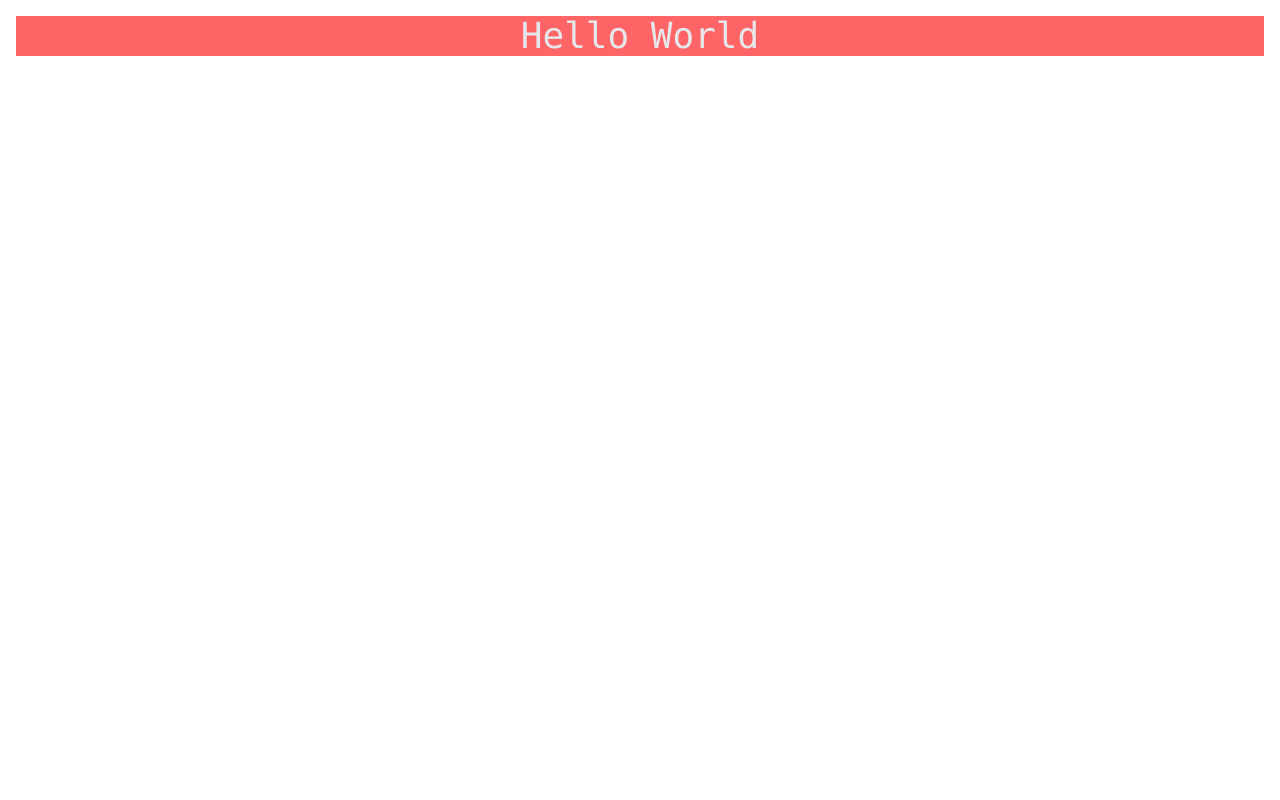
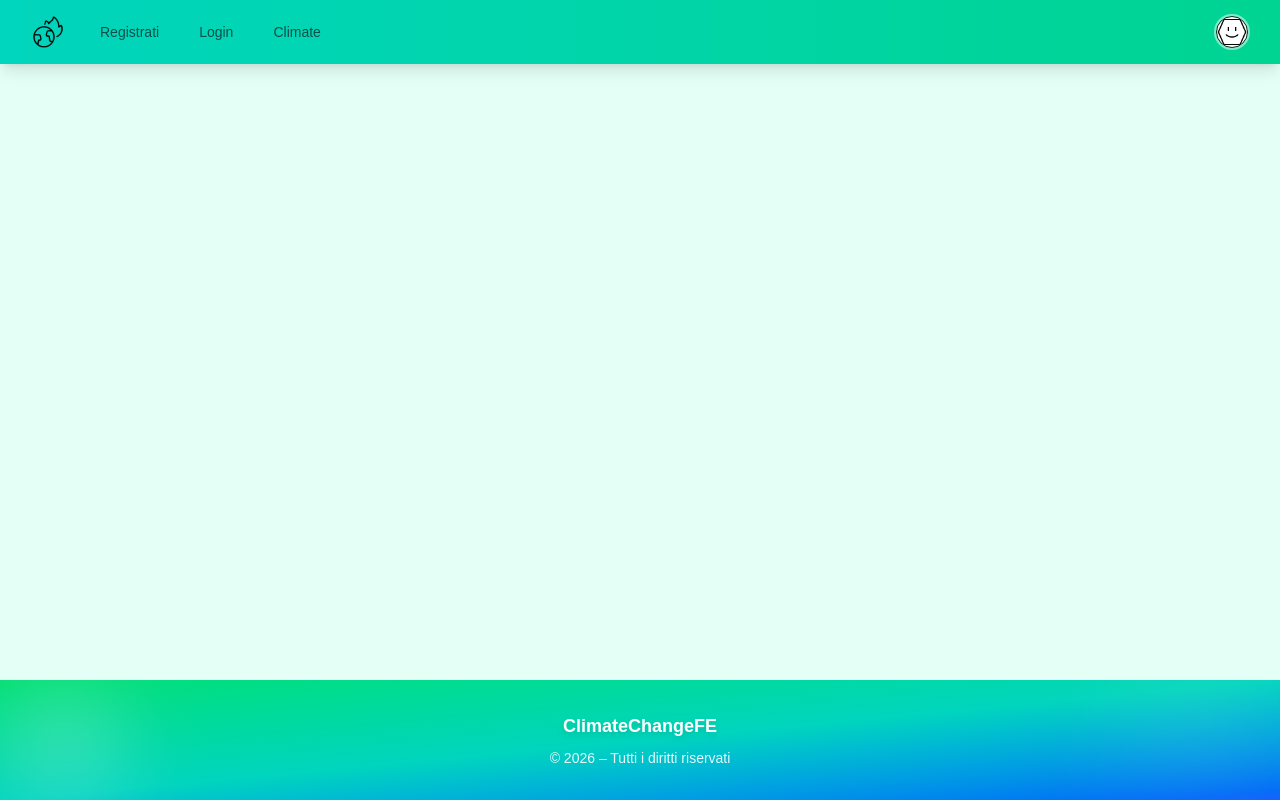
Before and after one commit to alessandraciccone/ClimateChangeFE, a React (Vite) app: page / in a window 1280 px wide. Built offline with nearby package versions, Linux system fonts and the light colour scheme.

Commit message:
adds navBar and fotter

```diff
--- a/src/App.css
+++ b/src/App.css
@@ -0,0 +1,19 @@
+html,body{
+  margin:0;
+  padding:0;
+  font-family:Arial, Helvetica, sans-serif;
+  width: 100%;
+  height: 100%;
+  min-height: 100vh;
+  background-color: rgb(227, 255, 246);
+}
+
+#root {
+  min-height: 100vh;
+  display: flex;
+  flex-direction: column;
+}
+
+.app-content {
+  flex: 1;
+}
--- a/src/App.jsx
+++ b/src/App.jsx
@@ -1,12 +1,15 @@
 import "./App.css";
+import NavBar from "./component/NavBar";
+import Footer from "./component/Footer";
 
 function App() {
   return (
-    <>
-      <h2 className="bg-red-400 font-mono text-4xl text-gray-200 m-4 text-center">
-        Hello World
-      </h2>
-    </>
+    <div className="min-h-screen flex flex-col">
+      <NavBar />
+      {/* Main content would go here */}
+      <main className="flex-1">{/* Il tuo contenuto principale va qui */}</main>
+      <Footer />
+    </div>
   );
 }
 
--- /dev/null
+++ b/src/component/Footer.jsx
@@ -0,0 +1,23 @@
+import React from "react";
+
+const Footer = () => {
+  return (
+    <footer className="relative bg-gradient-to-br from-green-400 via-teal-400 to-blue-600 text-white py-8 overflow-hidden w-full">
+      {/* Decorazioni morbide */}
+      <div className="absolute top-0 left-0 w-32 h-32 bg-white/20 rounded-full blur-2xl"></div>
+      <div className="absolute bottom-0 right-0 w-40 h-40 bg-white/10 rounded-full blur-3xl"></div>
+
+      {/* Contenuto */}
+      <div className="relative z-10 flex flex-col items-center gap-2">
+        <h2 className="text-lg font-semibold drop-shadow-md">
+          ClimateChangeFE
+        </h2>
+        <p className="text-sm opacity-90">
+          © {new Date().getFullYear()} – Tutti i diritti riservati
+        </p>
+      </div>
+    </footer>
+  );
+};
+
+export default Footer;
--- /dev/null
+++ b/src/component/NavBar.jsx
@@ -0,0 +1,115 @@
+const NavBar = () => {
+  return (
+    <>
+      <nav className="relative bg-gradient-to-r from-teal-400 to-emerald-400 shadow-lg">
+        <div className="mx-auto max-w-7xl px-2 sm:px-6 lg:px-8">
+          <div className="relative flex h-16 items-center justify-between">
+            {/* Mobile menu button */}
+            <div className="absolute inset-y-0 left-0 flex items-center sm:hidden">
+              <button
+                type="button"
+                className="relative inline-flex items-center justify-center rounded-md p-2 text-white bg-teal-500/40 hover:bg-teal-500/60 hover:text-white focus:outline-2 focus:-outline-offset-1 focus:outline-white transition-colors"
+                onClick={() => {
+                  const menu = document.getElementById("mobile-menu");
+                  menu?.classList.toggle("hidden");
+                }}
+              >
+                <span className="sr-only">Open main menu</span>
+                <svg
+                  viewBox="0 0 24 24"
+                  fill="none"
+                  stroke="currentColor"
+                  strokeWidth="2"
+                  className="size-6"
+                >
+                  <path
+                    d="M3.75 6.75h16.5M3.75 12h16.5m-16.5 5.25h16.5"
+                    strokeLinecap="round"
+                    strokeLinejoin="round"
+                  />
+                </svg>
+              </button>
+            </div>
+
+            {/* Logo and Desktop Navigation */}
+            <div className="flex flex-1 items-center justify-center sm:items-stretch sm:justify-start">
+              <div className="flex shrink-0 items-center">
+                <img src="/heart.png" alt="Logo" className="h-8 w-auto" />
+              </div>
+              <div className="hidden sm:ml-6 sm:block">
+                <div className="flex space-x-4">
+                  <a
+                    href="#"
+                    className="rounded-md px-3 py-2 text-sm font-medium text-teal-900 hover:bg-teal-300/50 hover:text-teal-950 transition-colors"
+                  >
+                    Registrati
+                  </a>
+                  <a
+                    href="#"
+                    className="rounded-md px-3 py-2 text-sm font-medium text-teal-900 hover:bg-teal-300/50 hover:text-teal-950 transition-colors"
+                  >
+                    Login
+                  </a>
+                  <a
+                    href="#"
+                    className="rounded-md px-3 py-2 text-sm font-medium text-teal-900 hover:bg-teal-300/50 hover:text-teal-950 transition-colors"
+                  >
+                    Climate
+                  </a>
+                </div>
+              </div>
+            </div>
+
+            {/* User Profile Section - Hidden on Mobile */}
+            <div className="hidden sm:flex absolute inset-y-0 right-0 items-center gap-4 pr-2 sm:static sm:inset-auto sm:ml-6 sm:pr-0">
+              {/* Profile Picture - Clickable */}
+              <button
+                onClick={() => (window.location.href = "/profile")}
+                className="relative flex rounded-full focus-visible:outline-2 focus-visible:outline-offset-2 focus-visible:outline-white hover:opacity-80 transition-opacity"
+              >
+                <span className="sr-only">Open user profile</span>
+                <img
+                  src="/User.png"
+                  alt="Profile"
+                  className="size-8 rounded-full bg-white ring-2 ring-white/50 border border-green-950"
+                />
+              </button>
+            </div>
+          </div>
+        </div>
+
+        {/* Mobile menu */}
+        <div id="mobile-menu" className="hidden sm:hidden">
+          <div className="space-y-1 px-2 pt-2 pb-3 bg-teal-300/30">
+            <a
+              href="#"
+              className="block rounded-md px-3 py-2 text-base font-medium text-teal-900 hover:bg-teal-300/50 hover:text-teal-950 transition-colors"
+            >
+              Registrati
+            </a>
+            <a
+              href="#"
+              className="block rounded-md px-3 py-2 text-base font-medium text-teal-900 hover:bg-teal-300/50 hover:text-teal-950 transition-colors"
+            >
+              Login
+            </a>
+            <a
+              href="#"
+              className="block rounded-md px-3 py-2 text-base font-medium text-teal-900 hover:bg-teal-300/50 hover:text-teal-950 transition-colors"
+            >
+              Climate
+            </a>
+            <a
+              href="/profile"
+              className="block rounded-md px-3 py-2 text-base font-medium text-teal-900 hover:bg-teal-300/50 hover:text-teal-950 transition-colors border-t border-teal-500/30 mt-2 pt-4"
+            >
+              Profile
+            </a>
+          </div>
+        </div>
+      </nav>
+    </>
+  );
+};
+
+export default NavBar;
```
Also changed, not shown: public/User.png (added), public/heart.png (added).
